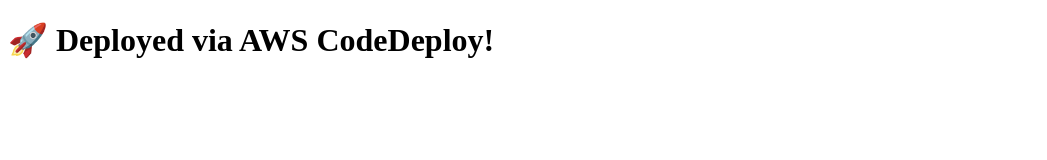
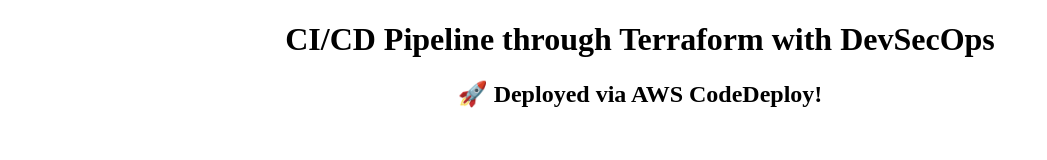
Before and after one commit to asish915/test, a plain HTML site: page simple-app/index.html in a window 1280 px wide. Shown: the whole page, without its empty margins (0-1047 px from the left). Drawn offline with Linux system fonts and the light colour scheme.

Commit message:
first commit

```diff
--- a/simple-app/index.html
+++ b/simple-app/index.html
@@ -6,6 +6,9 @@
   <title>Simple App</title>
 </head>
 <body>
-  <h1>🚀 Deployed via AWS CodeDeploy!</h1>
+    <center>
+       <h1>CI/CD Pipeline through Terraform with DevSecOps</h1>
+        <h2>🚀 Deployed via AWS CodeDeploy!</h2>
+    </center>
 </body>
 </html>
```
Also changed, not shown: 3 other files.
